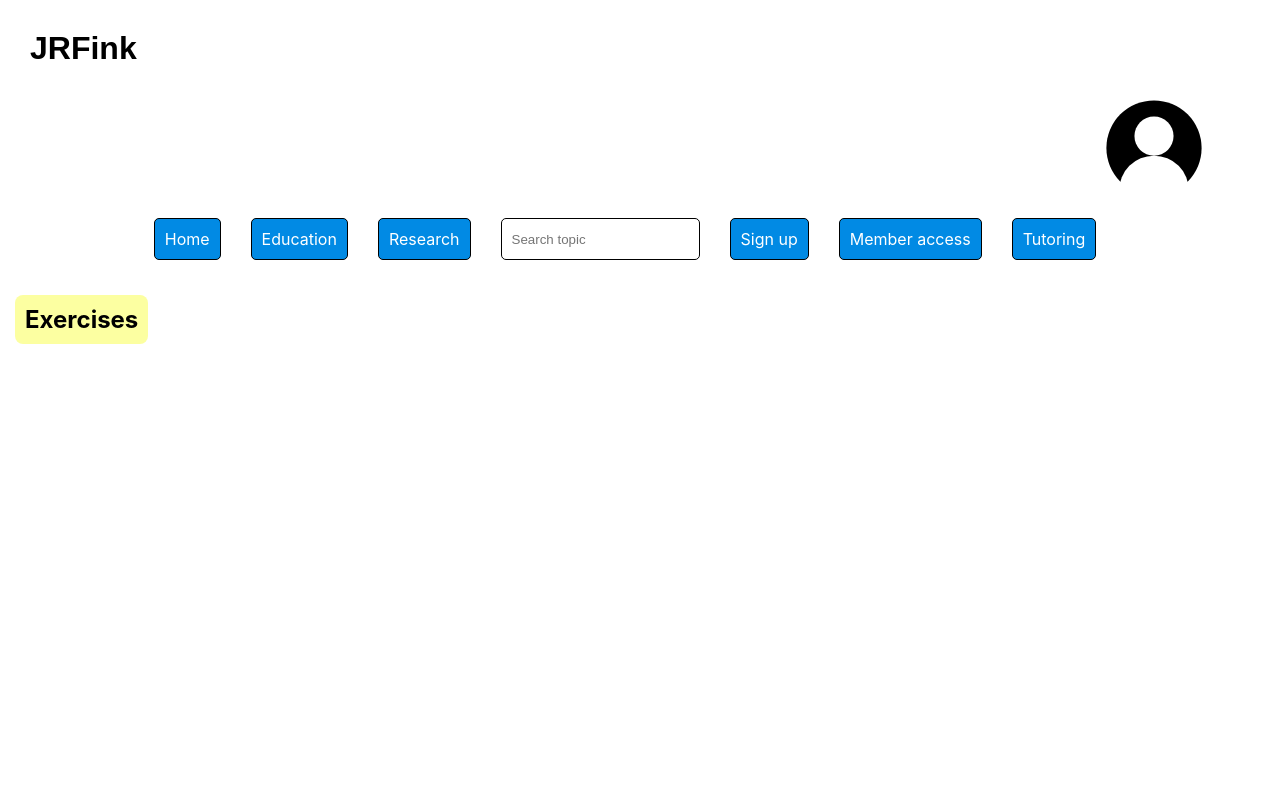
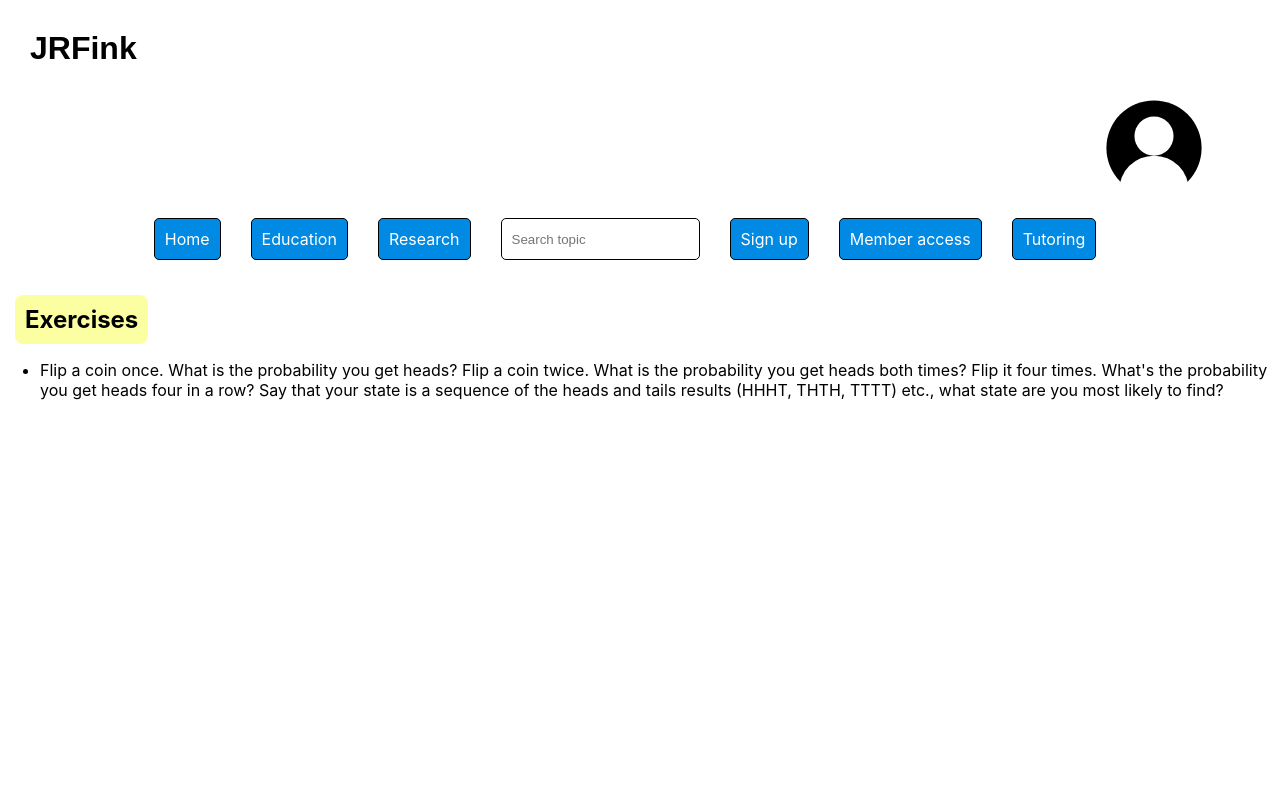
Before and after one commit to JRFink/jrfphyspagesnew, a Next.js app: page /exercises/gp1/slawex in a window 1280 px wide. Shown: the top 800 px of the page. Built offline with nearby package versions, Linux system fonts and the light colour scheme.

Commit message:
Update slawex.tsx

```diff
--- a/pages/exercises/gp1/slawex.tsx
+++ b/pages/exercises/gp1/slawex.tsx
@@ -6,6 +6,12 @@ const SlawEx = () => {
     return (
       <>
         <Exerciseheading />
+<ul>
+<li>
+
+Flip a coin once. What is the probability you get heads? Flip a coin twice. What is the probability you get heads both times? Flip it four times. What&#39;s the probability you get heads four in a row? Say that your state is a sequence of the heads and tails results (HHHT, THTH, TTTT) etc., what state are you most likely to find?
+</li>
+</ul>
       </>
     );
   }
```
